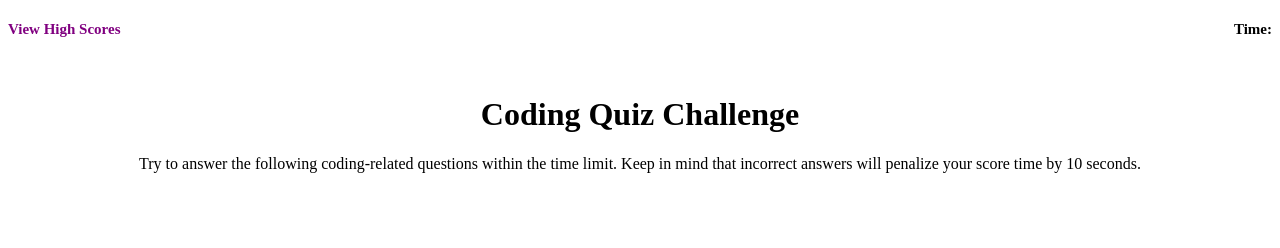
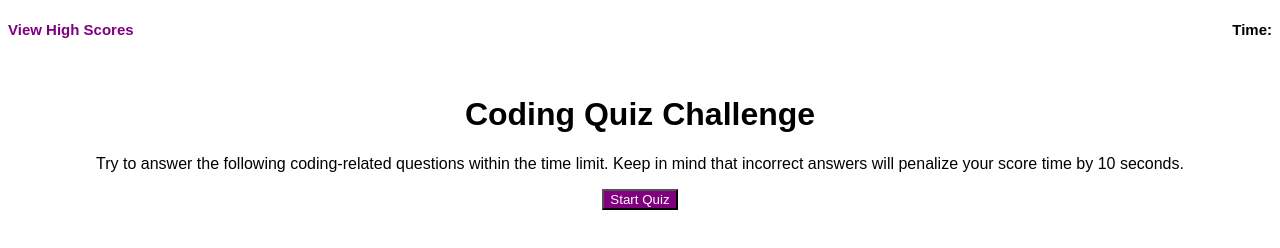
Before and after one commit to techmack92/code-quiz, a plain HTML site: page index.html in a window 1280 px wide. Drawn offline with Linux system fonts and the light colour scheme.

Commit message:
added button to start quiz; added more properties to CSS

```diff
--- a/index.html
+++ b/index.html
@@ -15,7 +15,7 @@
       <h2 class="header-left">View High Scores</h2>
       <h1>Coding Quiz Challenge</h1>
       <p> Try to answer the following coding-related questions within the time limit. Keep in mind that incorrect answers will penalize your score time by 10 seconds.</p>
-      <!-- <p id="main"></p> -->
+      <button id="start-quiz">Start Quiz</button>
     </div>
 
     <script src="./script.js"></script>
--- a/style.css
+++ b/style.css
@@ -1,3 +1,7 @@
+body {
+    font-family: sans-serif;
+}
+
 .container {
     margin: auto;
     text-align: center;
@@ -23,3 +27,10 @@
 h1 {
     padding-top: 75px;
 }
+
+#start-quiz {
+    background-color: purple;
+    color: white;
+    cursor: pointer;
+
+}
```
Also changed, not shown: 1 other file.
